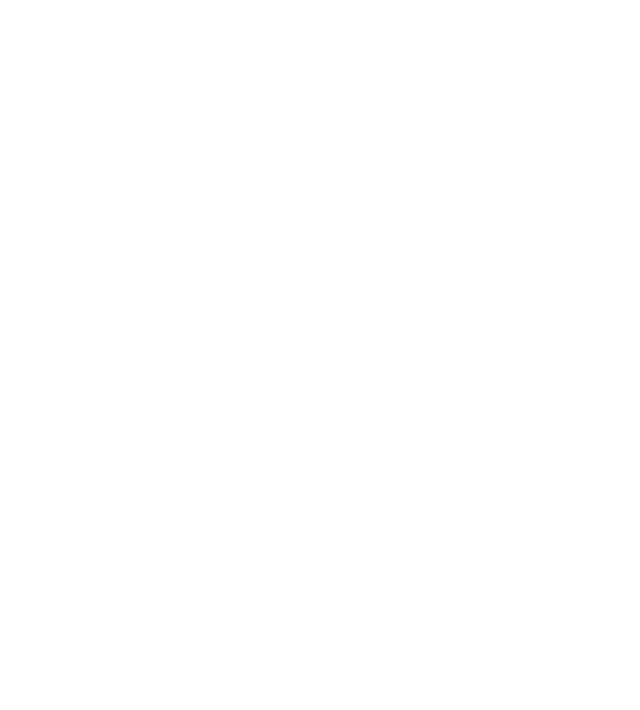
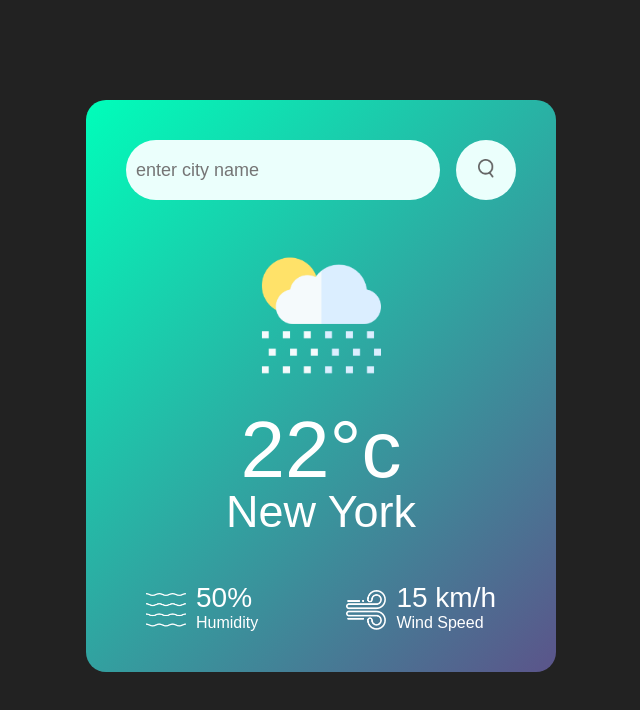
Before and after one commit to pankajkr-dev/JavaScript--Projects, a plain HTML site: page Weather app/index.html in a window 1280 px wide. Shown: the whole page, without its empty margins (319-959 px from the left). Drawn offline with Linux system fonts and the light colour scheme.

Commit message:
All styles is added

```diff
--- a/Weather app/index.html
+++ b/Weather app/index.html
@@ -4,8 +4,36 @@
   <meta charset="UTF-8">
   <meta name="viewport" content="width=device-width, initial-scale=1.0">
   <title>Document</title>
+  <link rel="stylesheet" href="style.css">
 </head>
 <body>
+  <div class="card">
+    <div class="search">
+      <input type="text" placeholder="enter city name" spellcheck="false">
+      <button><img src="images/search.png"></button>
+    </div>
+    <div class="weather">
+      <img src="images/rain.png" class="weather-icon">
+      <h1 class="temp">22°c</h1>
+      <h2 class="city">New York</h2>
+      <div class="details">
+        <div class="col">
+          <img src="images/humidity.png" >
+          <div>
+            <p class="humidity">50%</p>
+            <p>Humidity</p>
+          </div>
+        </div>
+        <div class="col">
+          <img src="images/wind.png" >
+          <div>
+            <p class="wind">15 km/h</p>
+            <p>Wind Speed</p>
+          </div>
+        </div>
 
+      </div>
+    </div>
+  </div>
 </body>
 </html>
--- a/Weather app/style.css
+++ b/Weather app/style.css
@@ -0,0 +1,85 @@
+*{
+  margin:0;
+  padding:0;
+  font-family:sans-serif;
+  box-sizing: border-box;
+}
+body{
+  background: #222;
+}
+.card{
+  width: 90%;
+  max-width: 470px;
+  background: linear-gradient(135deg, #00feba, #5b548a);
+  color:#fff;
+  margin:100px auto 0;
+  border-radius: 20px;
+  padding:40px;
+  text-align: center;
+}
+.search{
+  width:100%;
+  display: flex;
+  align-items: center;
+  justify-content: space-between;
+}
+.search input{
+  border:0px;
+  outline:0px;
+  background: #ebfffc;
+  color:#555;
+  padding:10px;
+  height:60px;
+  border-radius: 30px;
+  flex:1;
+  margin-right: 16px;
+  font-size: 18px;
+}
+.search button{
+  border:0px;
+  outline:0px;
+  border-radius: 50%;
+  background:#ebfffc;
+  width: 60px;
+  height: 60px;
+  cursor: pointer;
+}
+.search button img{
+  width: 16px;
+}
+
+.weather-icon{
+  width:170px;
+  margin-top: 30px;
+}
+.weather h1{
+  font-size: 80px;
+  font-weight: 500;
+}
+.weather h2{
+  font-size: 45px;
+  font-weight: 400;
+  margin-top: -10px;
+}
+
+.details{
+  display: flex;
+  align-items: center;
+  justify-content: space-between;
+  padding: 0 20px;
+  margin-top: 50px;
+}
+.col{
+  display: flex;
+  align-items: center;
+  text-align: left;
+
+}
+.col img{
+  width: 40px;
+  margin-right: 10px;
+}
+.humidity, .wind{
+  font-size: 28px;
+  margin-top: -6px;
+}
```
